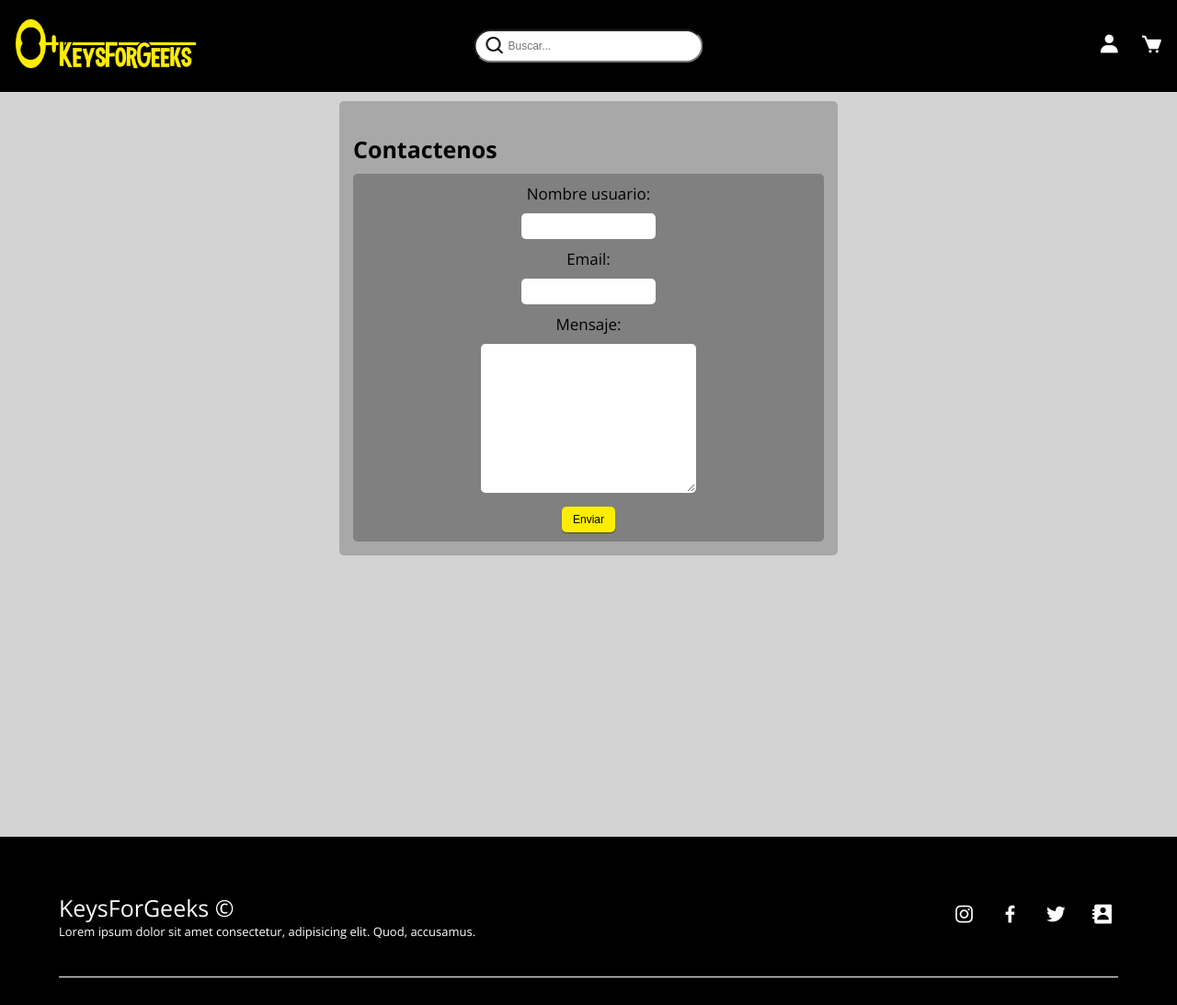
After one commit to KeylorCalderon/Keysforgeeks, a PHP site: page /Contacto.php in a window 1280 px wide. The commit adds this page. Shown: the whole page at 92% size. Run offline with PHP 8.4, Linux system fonts and the light colour scheme.

Commit message:
Formulario contacto

```diff
--- /dev/null
+++ b/Contacto.php
@@ -0,0 +1,40 @@
+<!DOCTYPE html>
+<html lang="en">
+
+<?php
+        include "includes/Encabezado.php";
+?>
+
+<body>
+    <div class="wrapper">
+        <main>
+
+        <section  class="contacto">
+        <h2 class="subtitulos">Contactenos</h2>
+
+        <div class="cont-seccion">
+                    <div class="cont-contacto">
+                    <form action="">
+                        <p> Nombre usuario:</p>
+                        <input class="input-user" type="text"name="input-user" id="input-user">
+                        <p> Email: </p>
+                        <input class="input-email" type="text"name="input-email" id="input-email">
+                        <p> Mensaje: </p>
+                        <textarea class="textarea-mensaje" name="" id="" cols="30"
+                        rows="10"></textarea>
+                        <p>
+                           <button type="submit" class="btn-enviar">Enviar</button>
+                        </p>
+                    </form>
+                    </div>
+
+        </section>
+        </main>
+    </div>
+
+    <?php
+        include "includes/PiePagina.php";
+    ?>
+</body>
+
+</html>
--- a/estilos.css
+++ b/estilos.css
@@ -14,8 +14,7 @@ html, body{
 }
 
 .wrapper{
-    min-height: calc(100%);
-
+    min-height:calc(100%);
 }
 
 .menu-paginas{
@@ -507,7 +506,7 @@ button.btn-pagar{
     border-color: transparent;
     color: #000;
     width: 300px;
-    background: #fff url("/img/search-icon.png") no-repeat 100% center ;
+    background: #fff url("img/search-icon.png") no-repeat 100% center ;
 }
 
 .text{
@@ -758,3 +757,77 @@ thead{
     border-radius: 5px;
     margin: 13px;
 }
+
+
+.contacto{
+    display: block;
+    width: 40%;
+    overflow: hidden;
+    margin: auto;
+    background: rgb(168, 168, 168);
+    padding: 15px;
+    margin-top: 10px;
+    margin-bottom: 10px;
+    border-radius: 5px;
+}
+.cont-contacto{
+    border-radius: 5px;
+    background: grey;
+    padding: 10px;
+    display: flex;
+    align-items: center;
+    justify-content: center;
+    text-align: center;
+    font-size: 17px;
+}
+
+.input-user{
+    margin-top: 10px;
+    margin-bottom: 10px;
+    padding: 5px 32px 5px 10px;
+    outline: none;
+    font-size: 12px;
+    border-radius: 5px;
+    border-color: transparent;
+    color: #000;
+    width: 100px;
+
+}
+
+.input-email{
+    margin-top: 10px;
+    margin-bottom: 10px;
+    padding: 5px 32px 5px 10px;
+    outline: none;
+    font-size: 12px;
+    border-radius: 5px;
+    border-color: transparent;
+    color: #000;
+    width: 100px;
+}
+
+.textarea-mensaje{
+    margin-top: 10px;
+    margin-bottom: 10px;
+    padding: 5px 32px 5px 10px;
+    outline: none;
+    font-size: 12px;
+    border-radius: 5px;
+    border-color: transparent;
+    color: #000;
+    width: 190px;
+    height: 150px;
+}
+
+
+.btn-enviar{
+    padding: 5px 10px 5px 10px;
+    font-size: 12px;
+    border-radius: 5px;
+    border-color: transparent;
+    color: #000;
+    cursor: pointer;
+    background: #ffed00;
+    box-shadow: 0 1px 1px rgba(0, 0, 0, 0.5);
+
+}
--- a/includes/PiePagina.php
+++ b/includes/PiePagina.php
@@ -15,6 +15,9 @@
                 <a href="./" class="social-meida-icon">
                     <i class='bx bxl-twitter'></i>
                 </a>
+                <a href="Contacto.php" class="social-meida-icon">
+                    <i class='bx bxs-contact'></i>
+                </a>
             </div>
         </div>
         <div class="line"></div>
```
